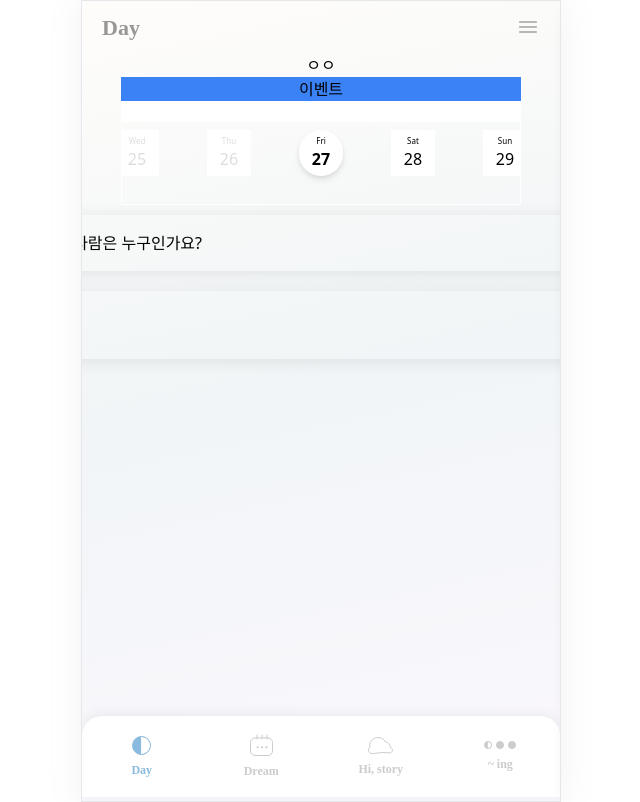
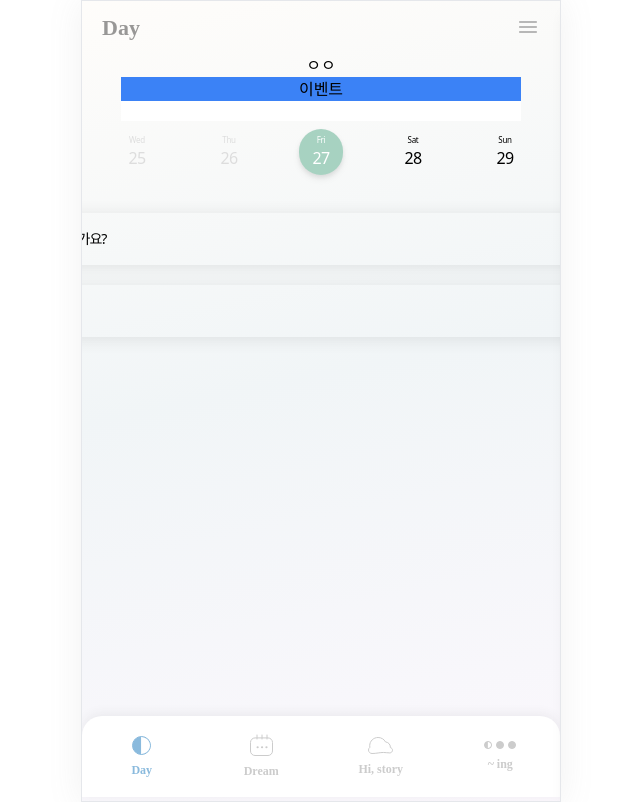
Before and after one commit to 2024-dino/dino-FE, a Next.js app: page /day in a window 1280 px wide. Shown: the whole page, without its empty margins (319-959 px from the left). Built offline with nearby package versions, Linux system fonts and the light colour scheme; no server answers; a web font is replaced by a local one.

Commit message:
design: #21 - 누락된 폰트 적용

```diff
--- a/src/components/DateChanger.tsx
+++ b/src/components/DateChanger.tsx
@@ -85,7 +85,7 @@ export default function DateChanger() {
     }
   };
   return (
-    <div className=" w-[400px] overflow-hidden border border-white">
+    <div className=" w-[400px] overflow-hidden">
       <div className="flex items-center justify-center overflow-hidden">
         <motion.div
           drag="x"
@@ -102,30 +102,31 @@ export default function DateChanger() {
         >
           {dateArr.map((day) => (
             <motion.div
-              className={`flex flex-col m-2 items-center justify-center w-[46px] min-w-11 h-[46px] bg-white ${
+              className={`flex flex-col m-2 items-center justify-center w-[46px] min-w-11 h-[46px] ${
                 currentDay.getDate() === day.day
-                  ? 'rounded-full drop-shadow-md'
+                  ? 'rounded-full drop-shadow-md bg-[#A7D2C1]'
                   : ''
               }`}
               transition={SPRING_OPTIONS}
             >
               <div
-                className={`text-[8px] font-normal
+                className={`text-center font-pretendard text-[8px] font-light tracking-[-0.32px]
                   ${getDayDiff(today, day.date) > 0 ? 'text-black' : ''}
                   ${getDayDiff(today, day.date) < 0 ? 'text-[#DDDDDD]' : ''}
+                  ${getDayDiff(today, day.date) == 0 ? 'text-white' : ''}
                   `}
               >
                 {day.dayOfWeek}
               </div>
               <div
-                className={`text-base
+                className={`text-center font-pretendard text-base font-light tracking-[-0.64px]
                   ${getDayDiff(today, day.date) > 0 ? 'font-normal' : ''}
                   ${
                     getDayDiff(today, day.date) < 0
                       ? 'text-[#DDDDDD] font-normal'
                       : ''
                   }
-                  ${getDayDiff(today, day.date) == 0 ? 'font-bold' : ''}
+                  ${getDayDiff(today, day.date) == 0 ? 'text-white' : ''}
                   `}
               >
                 {day.day}
--- a/src/components/Day/AudioRecord.tsx
+++ b/src/components/Day/AudioRecord.tsx
@@ -105,13 +105,13 @@ const AudioRecord = ({
     <>
       <div className="flex items-center flex-col bg-white px-3 py-4 w-[calc(100vw-40px)] rounded-[10px] shadow-lg">
         <div className="flex items-center w-full">
-          <h2 className="text-[24px] font-bold text-[#EEEEEE] pr-2">A.</h2>
+          <h2 className="text-[#BAD7EC] font-['edensor'] text-2xl leading-[20px] tracking-[-1px] pr-2">A.</h2>
           <div className="flex w-full justify-between">
             {listening ? (
               <div className={'w-full text-[14px] text-wrap'}>{transcript}</div>
             ) : (
               <textarea
-                className="w-full outline-none resize-none text-[14px] text-wrap"
+                className="w-full outline-none resize-none text-[#000] font-pretendard text-sm font-extralight leading-[20px] tracking-[-1px] text-wrap"
                 value={userInput}
                 placeholder="답변 기록하기"
                 onChange={(e) => setUserInput(e.target.value)}
--- a/src/components/Day/EventList.tsx
+++ b/src/components/Day/EventList.tsx
@@ -16,11 +16,11 @@ const EventList = ({ setChosenEvent }: EventListProps) => {
   return (
     <div onClick={() => setChosenEvent(true)}>
       <EventCard>
-        <div className="flex px-3 py-4 w-full rounded-[10px] shadow-[0_2px_16px_rgba(68,68,68,0.12)]">
-          <h2 className="text-[24px] leading-6 font-bold text-[#EEEEEE] flex justify-start">
+        <div className="flex gap-2 px-3 py-4 w-full rounded-[10px] shadow-[0_2px_16px_rgba(68,68,68,0.12)]">
+          <p className="text-[#BAD7EC] font-['edensor'] text-2xl leading-[20px] tracking-[-1px] flex justify-start">
             Q.
-          </h2>
-          <p>
+          </p>
+          <p className='text-[#000] font-pretendard text-sm font-extralight leading-[20px] tracking-[-1px]'>
             ( ) 하고 싶은 것을 이룬다면, 가장 먼저 알리고 싶은 사람은
             누구인가요?
           </p>
@@ -28,8 +28,8 @@ const EventList = ({ setChosenEvent }: EventListProps) => {
       </EventCard>
       <EventCard>
         <div className="flex items-center gap-2 px-3 py-4 w-[calc(100vw-40px)] shadow-[0_2px_16px_rgba(68,68,68,0.12)] rounded-[10px]">
-          <h2 className="text-[24px] font-bold text-[#EEEEEE]">A.</h2>
-          <p>답변 작성하기</p>
+          <h2 className="text-[#BAD7EC] font-['edensor'] text-2xl leading-[20px] tracking-[-1px]">A.</h2>
+          <p className='text-[#000] font-pretendard text-sm font-extralight leading-[20px] tracking-[-1px]'>답변 작성하기</p>
         </div>
       </EventCard>
     </div>
--- a/src/components/Day/QuestionModal.tsx
+++ b/src/components/Day/QuestionModal.tsx
@@ -41,11 +41,11 @@ const QuestionModal = ({ isOpen, setIsOpen }: QuestionModalProps) => {
           }`}
           onClick={(e) => e.stopPropagation()}
         >
-          <div className="flex flew-row gap-1 bg-white px-3 py-4 w-[calc(100vw-40px)] rounded-[10px] shadow-lg mb-4">
-            <h2 className="text-[24px] leading-6 font-bold text-[#EEEEEE] flex justify-start">
+          <div className="flex flew-row gap-2 bg-white px-3 py-4 w-[calc(100vw-40px)] rounded-[10px] shadow-lg mb-4">
+            <h2 className="text-[#BAD7EC] font-['edensor'] text-2xl leading-[20px] tracking-[-1px] flex justify-start">
               Q.
             </h2>
-            <p>
+            <p className="text-[#000] font-pretendard text-sm font-extralight leading-[20px] tracking-[-1px]">
               ( ) 하고 싶은 것을 이룬다면, 가장 먼저 알리고 싶은 사람은
               누구인가요?
             </p>
--- a/src/pages/ing/index.tsx
+++ b/src/pages/ing/index.tsx
@@ -22,7 +22,7 @@ const IngPage = () => {
       <div className="absolute bottom-[100px] w-full px-5 flex items-center jusify-center">
         <button
           onClick={() => router.push('/ing/create')}
-          className="w-full relative shadow-[0_2px_20px_rgba(136,136,136,0.12)] rounded-lg bg-white/80 h-[52px]"
+          className="w-full relative shadow-[0_2px_20px_rgba(136,136,136,0.12)] rounded-lg bg-white/80 h-[52px] text-black/60 text-center font-pretendard text-base font-light leading-[120%] tracking-[-0.64px]"
         >
           새로운 이벤트 생성
         </button>
```
